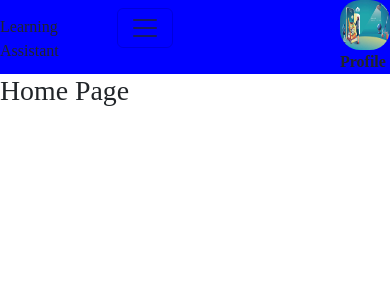
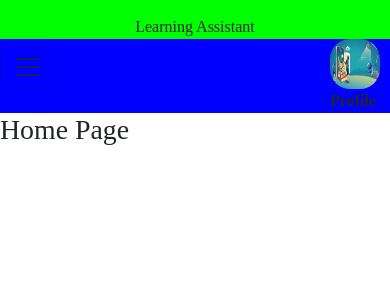
Before and after one commit to Red-stevo/E-LearningHub, a React (Vite) app in the folder student-learning-assistant/: page /student-assistant/learn/main in a window 390 px wide. Shown: the top 300 px of the page. Built offline with nearby package versions, Linux system fonts and the light colour scheme; sample sign-in values are in the browser's storage.

Commit message:
Commit message >>>>> page fully responsive <<<<<

```diff
--- a/student-learning-assistant/src/AppPages/Styles/mainPage.css
+++ b/student-learning-assistant/src/AppPages/Styles/mainPage.css
@@ -35,4 +35,24 @@
 .profile-image {
     display: flex;
     flex-direction: column;
+    margin-right: 10px;
 }
+
+
+@media screen and (max-width: 575px){
+    .main-header {
+        display: flow;
+
+    }
+    .main-title {
+        width: 100%;
+        display: flex;
+        justify-content: center;
+        align-content: center;
+        background-color: lime;
+    }
+
+    .nav-profile {
+        width: 100%;
+    }
+}
```
